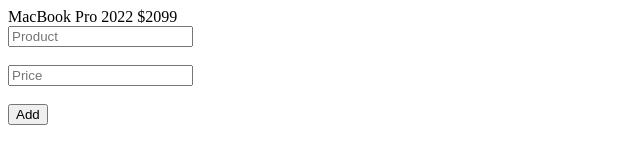
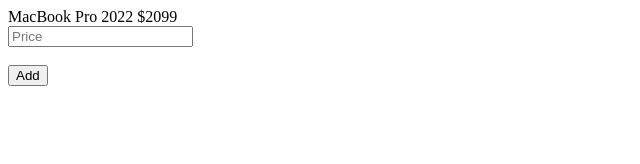
Before and after one commit to beyondcomparepotato/test-repo, a plain HTML site: page index.html in a window 1280 px wide. Shown: the whole page, without its empty margins (0-640 px from the left). Drawn offline with Linux system fonts and the light colour scheme.

Commit message:
Deleted input product in html

```diff
--- a/index.html
+++ b/index.html
@@ -8,9 +8,6 @@
 </head>
 <body>
     <label id="product"></label><br>
-    <input type="text" id="product" placeholder="Product">
-    <br>
-    <br>
     <input type="number" id="price" placeholder="Price"><br><br>
     <button id="add">Add</button>
     <script src="./main.js"></script>
```
